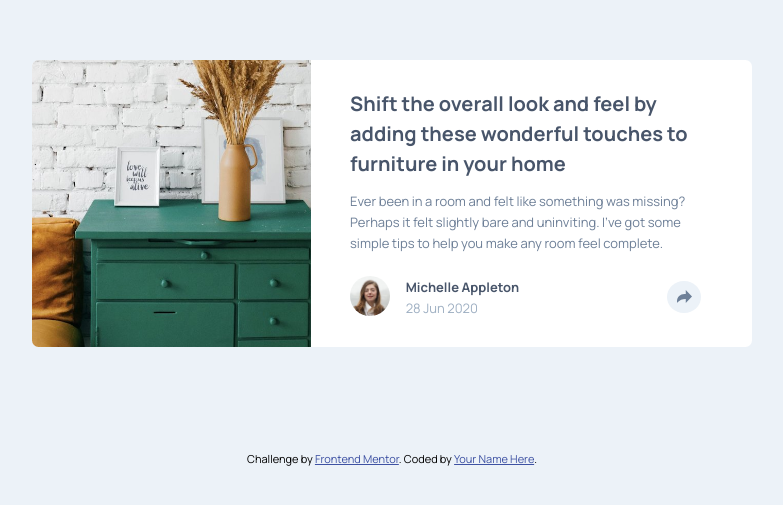
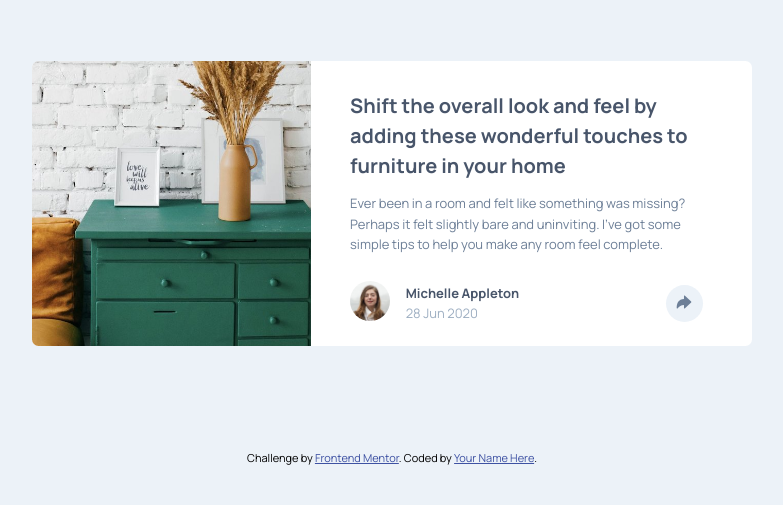
Before and after one commit to MauritzLM/article-preview-component, a plain HTML site: page index.html in a window 1280 px wide. Shown: the part 145-650 px from the top of the page, without its empty margins (248-1031 px from the left). Drawn offline with nearby package versions, Linux system fonts and the light colour scheme.

Commit message:
added new share-icon, updated share-icon position

```diff
--- a/index.html
+++ b/index.html
@@ -45,8 +45,11 @@
       </div>
 
       <div class="share-icon">
-        <button><img src="./images/icon-share.svg" alt=""></button>
+        <button>
+          <ion-icon name="arrow-redo"></ion-icon>
+        </button>
       </div>
+
 
       <div class="social">
         <div class="social-wrapper">
@@ -59,7 +62,8 @@
 
         <div class="share-icon-alt">
           <button>
-            <img src="./images/icon-share.svg" alt=""></button>
+            <ion-icon name="arrow-redo"></ion-icon>
+          </button>
         </div>
       </div>
     </article>
@@ -70,6 +74,9 @@
     Challenge by <a href="https://www.frontendmentor.io?ref=challenge" target="_blank">Frontend Mentor</a>.
     Coded by <a href="#">Your Name Here</a>.
   </footer>
+
+  <script type="module" src="https://unpkg.com/ionicons@5.5.2/dist/ionicons/ionicons.esm.js"></script>
+  <script nomodule src="https://unpkg.com/ionicons@5.5.2/dist/ionicons/ionicons.js"></script>
 </body>
 
 </html>
--- a/style.css
+++ b/style.css
@@ -83,17 +83,15 @@ main {
 }
 
 article {
-    padding: 1em 2.7em .6em 2.7em;
+    padding: 1em 2.7em 1.2em 2.7em;
     position: relative;
 }
 
 .profile {
     display: flex;
-    justify-content: space-between;
     align-items: center;
-    margin-top: 1.4em;
+    margin-top: 2.7em;
     position: relative;
-    top: .8em;
 }
 
 .profile-wrapper {
@@ -103,13 +101,11 @@ article {
 }
 
 .share-icon {
-    display: block;
     width: 20px;
     height: 20px;
-    float: right;
-    position: relative;
-    bottom: 2.2em;
-    right: .7em;
+    position: absolute;
+    bottom: 11.5%;
+    right: 15%;
 }
 
 button {
@@ -123,11 +119,11 @@ button {
     background-color: hsl(210, 46%, 95%);
 }
 
-.share-icon button img {
-    position: relative;
-    top: .07em;
-    left: .05em;
 
+
+.share-icon ion-icon {
+    font-size: 18px;
+    color: hsl(214, 17%, 51%);
 }
 
 .avatar-img img {
@@ -164,7 +160,6 @@ button {
 .social-links {
     display: flex;
     gap: 1.2em;
-    /* justify-content: space-between; */
     margin-top: .2em;
     align-items: center;
 }
@@ -178,10 +173,9 @@ button {
     display: block;
     width: 20px;
     height: 20px;
-    float: right;
     position: relative;
-    bottom: .5em;
-    left: 3.7em;
+    bottom: .7em;
+    left: 3.4em;
 }
 
 .share-icon-alt button {
@@ -191,10 +185,8 @@ button {
 
 }
 
-.share-icon-alt button img {
-    position: relative;
-    left: .05em;
-    top: .1em;
+.share-icon-alt ion-icon {
+    font-size: 18px;
     color: white;
 }
 
@@ -251,13 +243,12 @@ footer a {
     }
 
     .profile {
-        margin-top: .9em;
-        margin-bottom: .8em;
+        margin-top: 2em;
+        margin-bottom: 1em;
     }
 
     .share-icon {
-        right: 4em;
-        bottom: 3em;
+        bottom: 14.5%;
     }
 
     .social {
```
Also changed, not shown: images/arrow-redo.svg (added), 1 other file.
